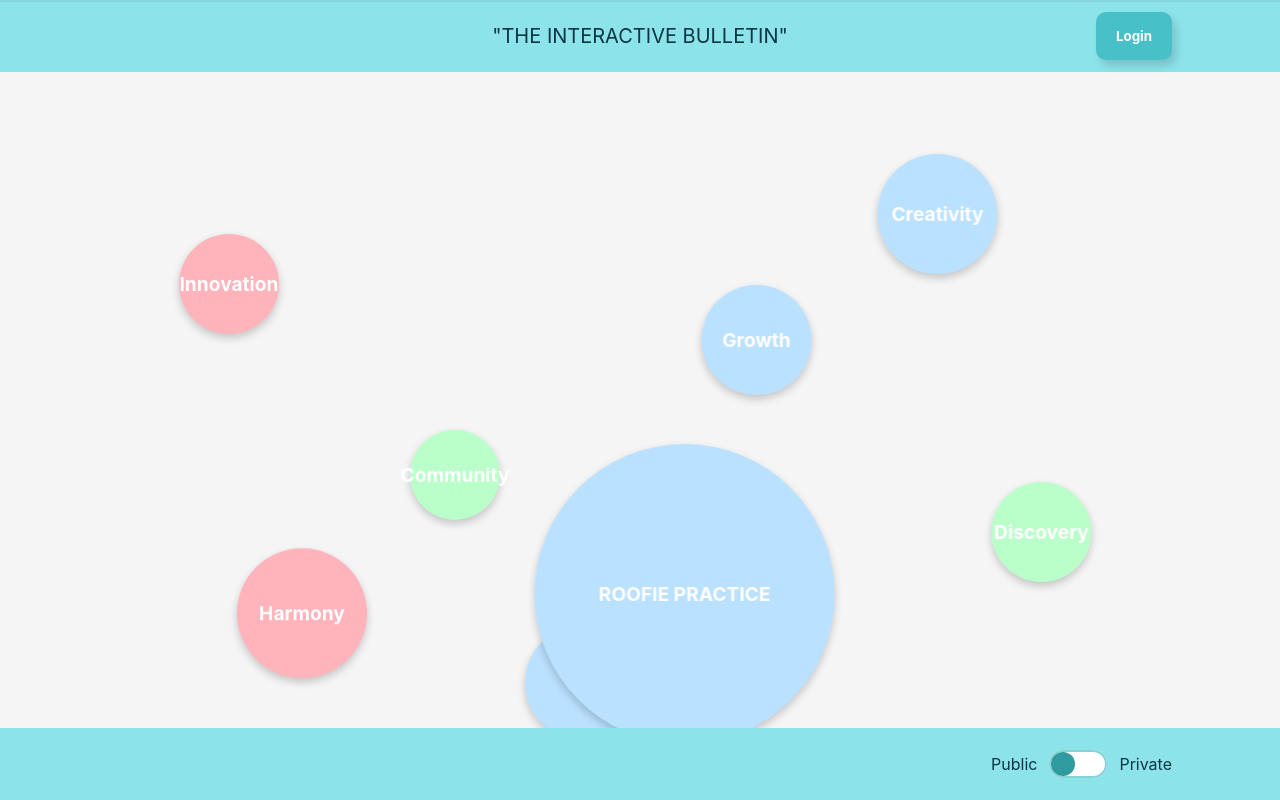
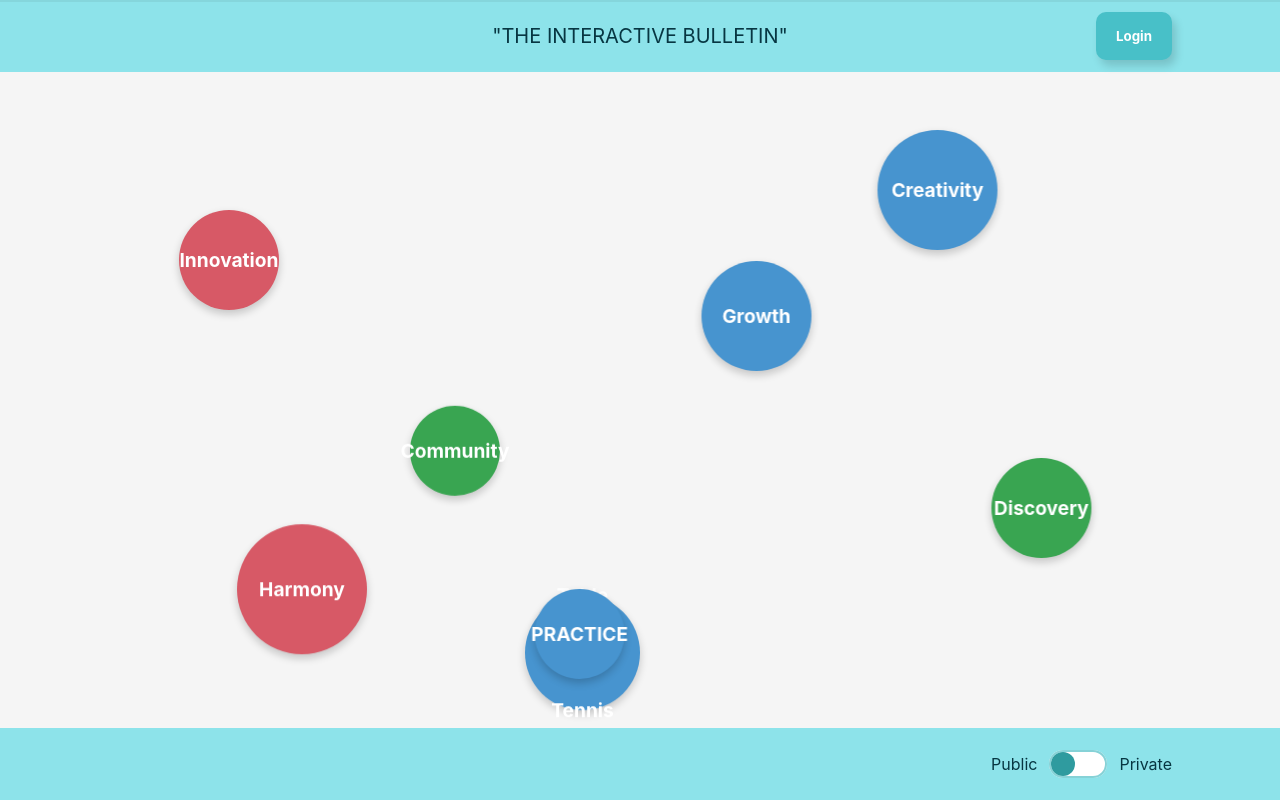
Before and after one commit to vmadh2/MASTERCHEFS, a Vue app: page / in a window 1280 px wide. Built offline with nearby package versions, Linux system fonts and the light colour scheme.

Commit message:
bubbles fit

```diff
--- a/src/components/HomeBoard.vue
+++ b/src/components/HomeBoard.vue
@@ -52,8 +52,7 @@ export default {
         { text: 'Harmony', colorClass: 'is-pastel-red', x: 15, y: 70, size: 130, delay: 4 },
         { text: 'Discovery', colorClass: 'is-pastel-blue', x: 80, y: 60, size: 100, delay: 2.5 },
         { text: 'Table Tennis', colorClass: 'is-pastel-green', x: 40, y: 80, size: 115, delay: 1.5 },
-        { text: 'ROOFIE PRACTICE', colorClass: 'is-pastel-green', x: 40, y: 80, size: 300, delay: 1.5 },
-        // Add more bubbles as needed
+        { text: 'PRACTICE', colorClass: 'is-pastel-green', x: 40, y: 80, size: 90, delay: 1.5 },
       ],
       // reactive container dimensions
       containerWidth: 0,
@@ -65,15 +64,25 @@ export default {
     updateContainerSize() {
       const el = this.$refs.bubbleContainer;
       if (el) {
-        // measure the container that holds bubbles
+        // measure fixed bars (use actual DOM heights if available)
+        const topBar = document.querySelector('.topbar');
+        const bottomBar = document.querySelector('.bottombar');
+        const topH = topBar ? Math.round(topBar.getBoundingClientRect().height) : 72;
+        const bottomH = bottomBar ? Math.round(bottomBar.getBoundingClientRect().height) : 72;
+
+        // available space strictly between the bars
+        const availableHeight = Math.max(120, window.innerHeight - topH - bottomH);
+
+        // explicitly set the bubble container height so positioning math matches visible space
+        el.style.height = `${availableHeight}px`;
+
+        // then read the actual client sizes (after setting height)
         this.containerWidth = el.clientWidth || 0;
         this.containerHeight = el.clientHeight || 0;
       }
     },
 
     bubbleStyle(bubble) {
-      // If we have container dimensions, compute pixel positions and clamp
-      // so the bubble remains fully visible inside the container.
       const w = this.containerWidth;
       const h = this.containerHeight;
       const size = bubble.size || 0;
@@ -94,9 +103,12 @@ export default {
         let leftPx = (bubble.x / 100) * w;
         let topPx = (bubble.y / 100) * h;
 
-        // ensure bubble stays fully inside container
+        // account for float animation vertical movement so bubbles don't get pushed past the edge
+        const safetyMargin = 22; // px (accounts for animation and shadows)
+
+        // ensure bubble stays fully inside container (include safety margin)
         const maxLeft = Math.max(0, w - sizeClamp);
-        const maxTop = Math.max(0, h - sizeClamp);
+        const maxTop = Math.max(0, h - sizeClamp - safetyMargin);
 
         leftPx = Math.max(0, Math.min(leftPx, maxLeft));
         topPx = Math.max(0, Math.min(topPx, maxTop));
@@ -120,7 +132,7 @@ export default {
 
   mounted() {
     // measure container after mount and on resize
-    this.updateContainerSize();
+    this.$nextTick(() => this.updateContainerSize());
     this._resizeHandler = () => this.updateContainerSize();
     window.addEventListener('resize', this._resizeHandler);
   },
@@ -135,7 +147,6 @@ export default {
 .bubble-container {
   position: relative;
   width: 100%;
-  height: calc(100vh - 72px - 72px); /* fill exact space between bars */
   overflow: visible; /* allow shadows to show and prevent clipping */
   margin: 0 auto;
 }
@@ -160,11 +171,19 @@ export default {
   display: flex;
   align-items: stretch;
   justify-content: center;
-  padding-top: 72px; /* reserve space for top bar */
-  padding-bottom: 72px; /* reserve space for bottom bar */
 }
 
-.container.stretch { height: calc(100vh - 72px - 72px); }
+/* remove the fixed container.stretch height to avoid double-calculation
+   the bubble-container will be sized by JS to the exact space between bars */
+.container.stretch { height: auto; }
+
+/* Keep bubble-container height set by JS */
+.bubble-container {
+  position: relative;
+  width: 100%;
+  overflow: visible; /* allow shadows to show and prevent clipping */
+  margin: 0 auto;
+}
 
 /* Top bar styles */
 .topbar {
@@ -253,13 +272,13 @@ export default {
 
 /* Pastel Colors */
 .is-pastel-red {
-  background-color: #ffb3ba; /* Light Coral */
+  background-color: #d75966; /* Light Coral */
 }
 .is-pastel-green {
-  background-color: #bae1ff; /* Light Cyan */
+  background-color: #4794cf; /* Light Cyan */
 }
 .is-pastel-blue {
-  background-color: #baffc9; /* Light Green */
+  background-color: #39a551; /* Light Green */
 }
 
 
```
